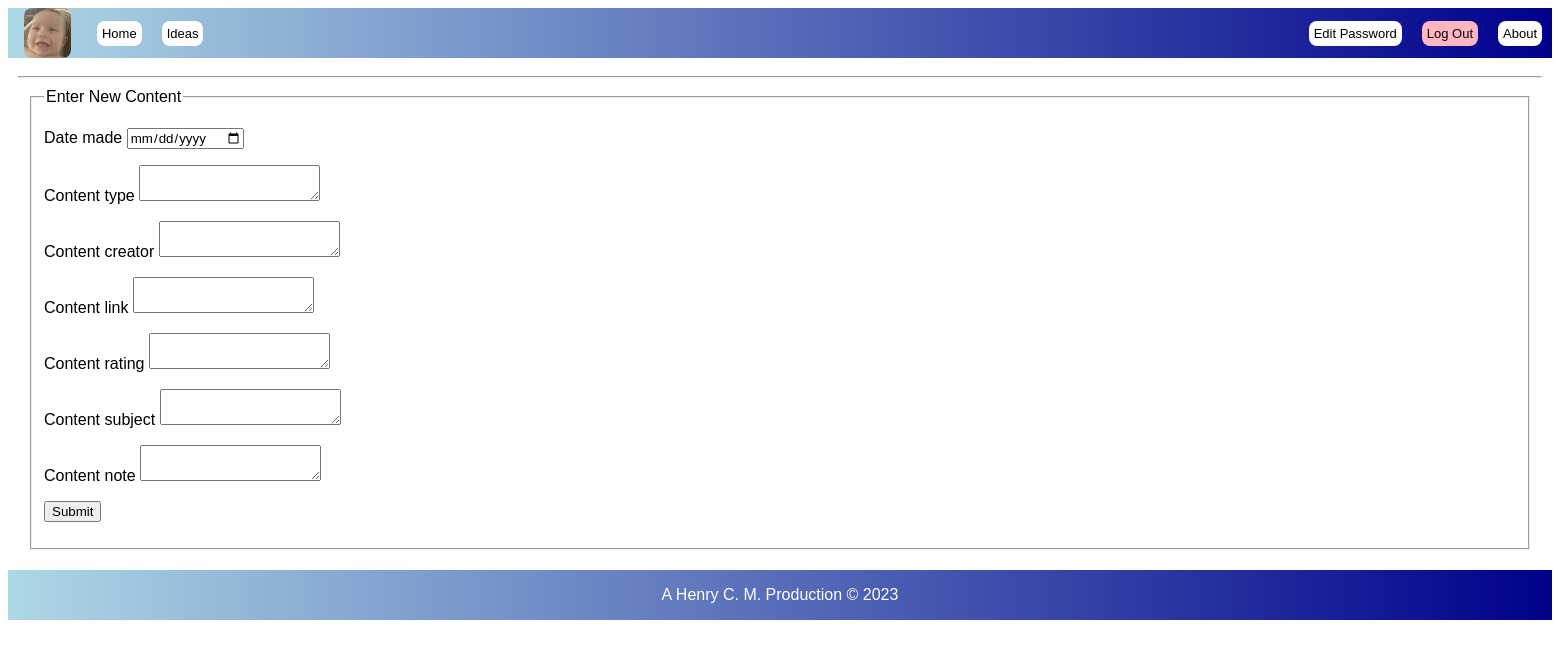
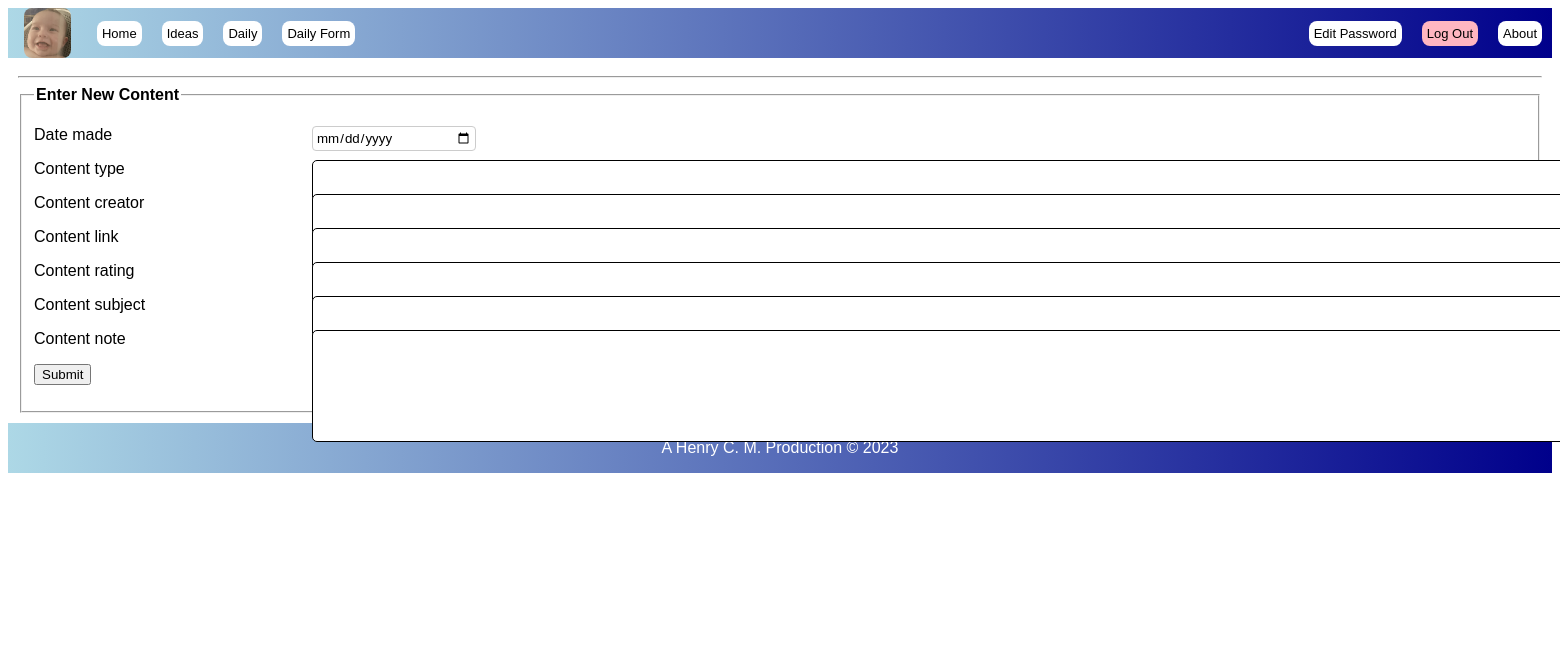
Before and after one commit to FleetCentere/SomeAntics, a Python web app: template templates/new_content.html in a window 1560 px wide; the page is wider, and only the part inside the window is pictured. Shown: the top 659 px of that part. Run offline with Jinja, Linux system fonts and the light colour scheme; the template is opened without the code that fills it: most values are stand-ins (such as "Sample title", 1, 10 or a date in 2020); form fields are guessed from the names that the template uses.

Commit message:
daily form page

```diff
--- /dev/null
+++ b/static/daily_form.css
@@ -0,0 +1,107 @@
+
+.daily-page {
+    display: flex;
+    flex-direction: row;
+    max-width: 100vw;
+    padding: 0;
+    justify-content: space-between;
+    align-items: stretch;
+}
+
+.daily-left {
+    flex: 1 0 45%;
+    margin: 2px;
+}
+
+.daily-center {
+    flex: 1 0 45%;
+    margin: 2px;
+}
+
+.daily-right {
+    display: flex;
+    flex: 1 0 10%;
+    margin: 2px;
+    align-items: stretch;
+}
+
+.right-fieldset {
+    justify-content: space-evenly;
+    flex: 1;
+    display: flex;
+    flex-direction: column;
+}
+
+.category-button {
+    flex: 1;
+    align-self: stretch;
+}
+
+label {
+    flex-basis: 20%;
+    text-align: left;
+    margin-right: 10px;
+}
+
+.form-group {
+    display: flex;
+    flex-direction: row;
+    align-items: center;
+    margin-bottom: 5px;
+}
+
+input[type="date"] {
+    flex: 20% 0 0;
+    border-radius: 4px;
+    padding: 3px;
+    border: 1px solid #ccc;
+}
+
+input[type="text"],
+textarea,
+input[type="number"] {
+    flex: 1;
+    width: 100%;
+    padding: 3px;
+    margin-bottom: 2px;
+    border: 1px solid #ccc;
+    border-radius: 4px;
+}
+
+input[type="checkbox"] {
+    margin-right: 5px;
+}
+
+#weight {
+    flex: 20% 0 0;
+}
+
+#journal {
+    height: 100px;
+}
+
+.form-category {
+    flex-basis: 20%;
+    text-align: left;
+    margin-right: 10px;
+}
+
+.form-button {
+    min-width: 150px;
+}
+
+.btn-primary {
+    background-color: #007bff;
+    color: #fff;
+    padding: 5px 10px;
+    border: none;
+    border-radius: 4px;
+    cursor: pointer;
+    width: 50%;
+    display: block;
+    margin: 5px auto;
+}
+
+.btn:hover {
+    color: black;
+}
--- a/static/main.css
+++ b/static/main.css
@@ -121,10 +121,6 @@ a:hover {
     margin: 5px;
 }
 
-form {
-    margin: 10px;
-}
-
 .errorMessage {
     color: red;
 }
@@ -170,7 +166,7 @@ form {
 
 .leftSection,
 .rightSection {
-    width: 10%;
+    min-width: 15%;
     padding: 5px;
     border: 2px solid lightgrey;
     margin: 5px;
@@ -178,7 +174,7 @@ form {
 }
 
 .centerSection {
-    width: 80%;
+    width: 85%;
 }
 
 .topSection {
@@ -243,9 +239,37 @@ th {
 
 .taskDisplayTable,
 .contentDisplayTable,
-.newsDisplayTable {
+.newsDisplayTable,
+.eventDisplayTable,
+.ideaTable {
     font-size: 12px;
     padding: 0;
     width: 95%;
     margin: 3px 10px 10px 3px;
 }
+
+/* fieldset {
+    height: 100%;
+} */
+
+legend {
+    font-weight: 800;
+}
+
+.form-label {
+    max-width: 10%;
+}
+
+.form-field {
+    position: absolute;
+    left: 20%;
+    border-radius: 5px;
+    border: 1px solid black;
+    min-width: 10%;
+    margin: 0;
+    padding: 5px;
+}
+
+.form-note {
+    min-height: 100px;
+}
--- a/templates/layout.html
+++ b/templates/layout.html
@@ -6,6 +6,7 @@
     <link rel="shortcut icon" type="image/x-icon" href="{{ url_for('static', filename='logo.jpg') }}">
 
     <link rel="stylesheet" type="text/css" href="{{ url_for('static', filename='main.css') }}">
+    <link rel="stylesheet" type="text/css" href="{{ url_for('static', filename='daily_form.css') }}">
 
     <!-- title of webpage based on if "title" variable is imported from route -->
     {% if title %}
@@ -22,6 +23,8 @@
                 <img src="{{ url_for('static', filename='logo.jpg') }}" class="navbar-logo" alt="Website Logo">
                 <a href="{{ url_for('home') }}" class="navbar-link">Home</a>
                 <a href="{{ url_for('ideas') }}" class="navbar-link">Ideas</a>
+                <a href="{{ url_for('daily') }}" class="navbar-link">Daily</a>
+                <a href="{{ url_for('daily_form') }}" class="navbar-link">Daily Form</a>
                 {# <a href="{{ url_for('pressRelease') }}" class="navbar-link">Press Release</a> #}
                 {# <a href="{{ url_for('events') }}" class="navbar-link">Events</a> #}
                 {# <a href="{{ url_for('people') }}" class="navbar-link">People</a> #}
--- a/templates/new_content.html
+++ b/templates/new_content.html
@@ -6,50 +6,50 @@
     <fieldset>
     <legend>Enter New Content</legend>
         <p>
-            {{ form.dateMade.label }}
-            {{ form.dateMade }}<br>
+            {{ form.dateMade.label(class="form-label") }}
+            {{ form.dateMade(class="form-field") }}<br>
             {% for error in form.dateMade.errors %}
                 <span class="errorMessage">[{{ error }}]</span>
             {% endfor %}
         </p>
         <p>
-            {{ form.contentType.label }}
-            {{ form.contentType }}<br>
+            {{ form.contentType.label(class="form-label")}}
+            {{ form.contentType(class="form-field") }}<br>
             {% for error in form.contentType.errors %}
                 <span class="errorMessage">[{{ error }}]</span>
             {% endfor %}
         </p>
         <p>
-            {{ form.contentCreator.label }}
-            {{ form.contentCreator }}<br>
+            {{ form.contentCreator.label(class="form-label")}}
+            {{ form.contentCreator(class="form-field") }}<br>
             {% for error in form.contentCreator.errors %}
                 <span class="errorMessage">[{{ error }}]</span>
             {% endfor %}
         </p>
         <p>
-            {{ form.contentLink.label }}
-            {{ form.contentLink }}<br>
+            {{ form.contentLink.label(class="form-label")}}
+            {{ form.contentLink(class="form-field") }}<br>
             {% for error in form.contentLink.errors %}
                 <span class="errorMessage">[{{ error }}]</span>
             {% endfor %}
         </p>
         <p>
-            {{ form.contentRating.label }}
-            {{ form.contentRating }}<br>
+            {{ form.contentRating.label(class="form-label")}}
+            {{ form.contentRating(class="form-field") }}<br>
             {% for error in form.contentRating.errors %}
                 <span class="errorMessage">[{{ error }}]</span>
             {% endfor %}
         </p>
         <p>
-            {{ form.contentSubject.label }}
-            {{ form.contentSubject }}<br>
+            {{ form.contentSubject.label(class="form-label")}}
+            {{ form.contentSubject(class="form-field") }}<br>
             {% for error in form.contentSubject.errors %}
                 <span class="errorMessage">[{{ error }}]</span>
             {% endfor %}
         </p>
         <p>
-            {{ form.contentNote.label }}
-            {{ form.contentNote }}<br>
+            {{ form.contentNote.label(class="form-label")}}
+            {{ form.contentNote(class="form-field form-note") }}<br>
             {% for error in form.contentNote.errors %}
                 <span class="errorMessage">[{{ error }}]</span>
             {% endfor %}
```
Also changed, not shown: forms.py (+21 -5 lines), routes.py (+24 -2 lines), stockPrice.py (+11 -9 lines), templates/create.html (deleted, +0 -19 lines), templates/daily.html (added, +61 -0 lines), templates/daily_form.html (added, +82 -0 lines), templates/home.html (+3 -4 lines), templates/ideas.html (+16 -4 lines), app.db.
